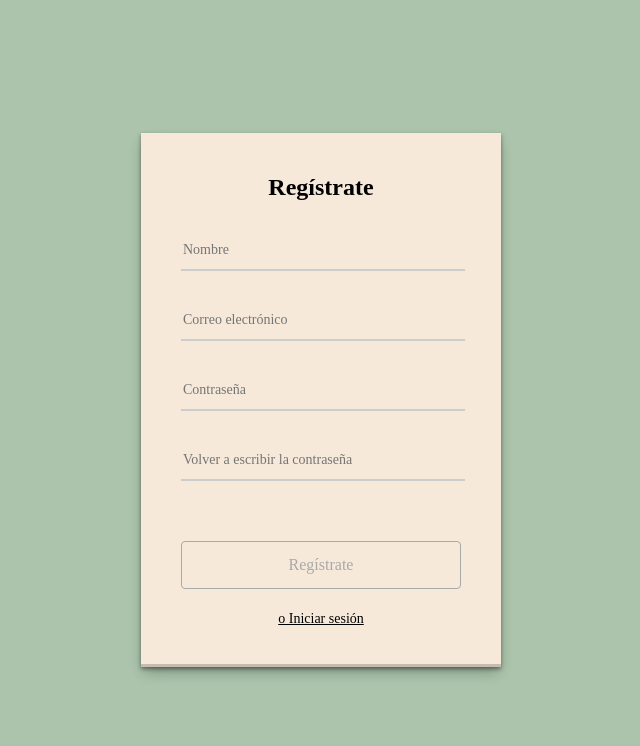
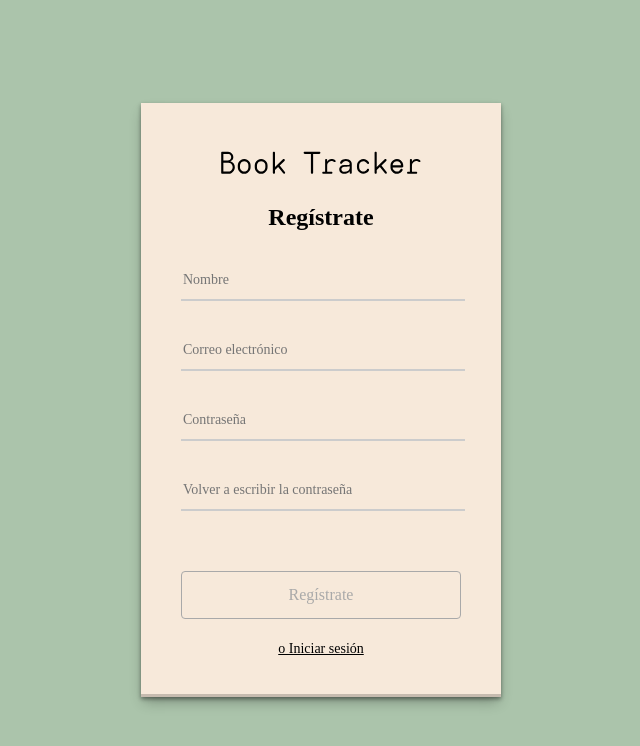
Before and after one commit to victoriamunozrobles-bot/book-tracker-frontend, a React (Vite) app in the folder book-tracker-frontend/: page /signup in a window 1280 px wide. Shown: the top 746 px of the page, without its empty margins (319-959 px from the left). Built offline with nearby package versions, Linux system fonts and the light colour scheme; no server answers.

Commit message:
Feat: add logo to Login and Register components; enhance layout with new CSS styles

```diff
--- a/book-tracker-frontend/src/components/Login/Login.jsx
+++ b/book-tracker-frontend/src/components/Login/Login.jsx
@@ -1,6 +1,7 @@
 import { useState } from "react";
 import { Link } from "react-router-dom";
 import { useFormAndValidation } from "../../utils/useFormAndValidation";
+import logo from "../../images/logo.svg";
 
 export default function Login({ handleLogin }) {
   const { values, handleChange, errors, isValid } = useFormAndValidation();
@@ -18,6 +19,9 @@ export default function Login({ handleLogin }) {
 
   return (
     <div className="login">
+      <div className="register__logo-container">
+        <img src={logo} alt="Logo de Book Tracker" className="register__logo" />
+      </div>
       <h2 className="login__title">Inicia sesión</h2>
       <form className="login__form" onSubmit={handleSubmit} noValidate>
         <input
--- a/book-tracker-frontend/src/components/Login/login.css
+++ b/book-tracker-frontend/src/components/Login/login.css
@@ -12,6 +12,19 @@
     rgba(0, 0, 0, 0.3) 0px 7px 13px -3px,
     rgba(0, 0, 0, 0.2) 0px -3px 0px inset;
   box-sizing: border-box;
+}
+
+.login__logo-container {
+  display: flex;
+  justify-content: center;
+  align-items: center;
+  width: 100%;
+  margin-bottom: 20px;
+}
+
+.login__logo {
+  width: 200px;
+  height: auto;
 }
 
 .login__title {
--- a/book-tracker-frontend/src/components/Register/Register.jsx
+++ b/book-tracker-frontend/src/components/Register/Register.jsx
@@ -1,6 +1,7 @@
 import { useState } from "react";
 import { Link } from "react-router-dom";
 import { useFormAndValidation } from "../../utils/useFormAndValidation";
+import logo from "../../images/logo.svg";
 
 export default function Register({ handleRegister }) {
   const { values, handleChange, errors, isValid } = useFormAndValidation();
@@ -22,6 +23,9 @@ export default function Register({ handleRegister }) {
 
   return (
     <div className="register">
+      <div className="register__logo-container">
+        <img src={logo} alt="Logo de Book Tracker" className="register__logo" />
+      </div>
       <h2 className="register__title">Regístrate</h2>
       <form className="register__form" onSubmit={handleSubmit} noValidate>
         <input
--- a/book-tracker-frontend/src/components/Register/register.css
+++ b/book-tracker-frontend/src/components/Register/register.css
@@ -12,6 +12,19 @@
     rgba(0, 0, 0, 0.3) 0px 7px 13px -3px,
     rgba(0, 0, 0, 0.2) 0px -3px 0px inset;
   box-sizing: border-box;
+}
+
+.register__logo-container {
+  display: flex;
+  justify-content: center;
+  align-items: center;
+  width: 100%;
+  margin-bottom: 20px;
+}
+
+.register__logo {
+  width: 200px;
+  height: auto;
 }
 
 .register__title {
```
